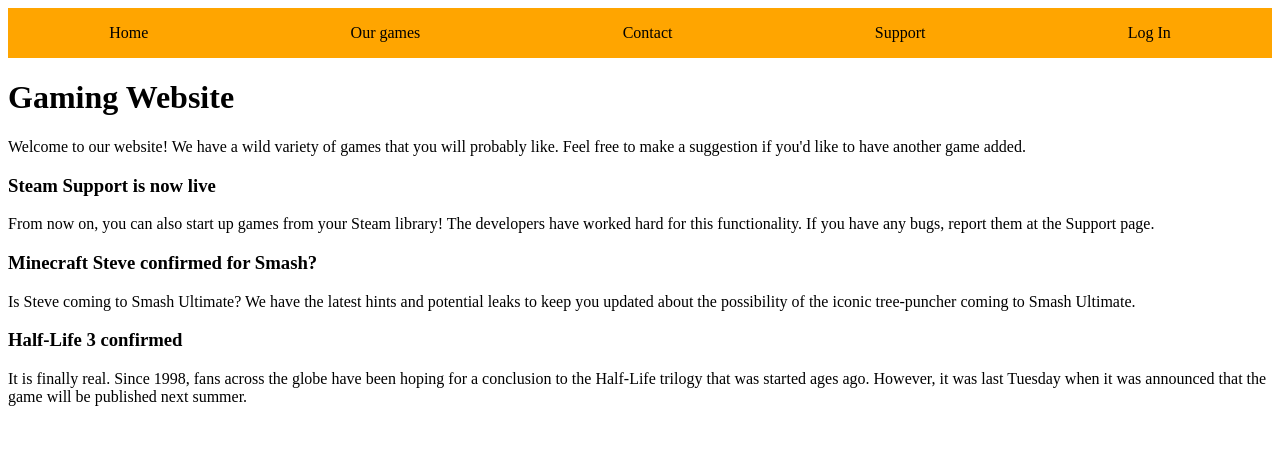
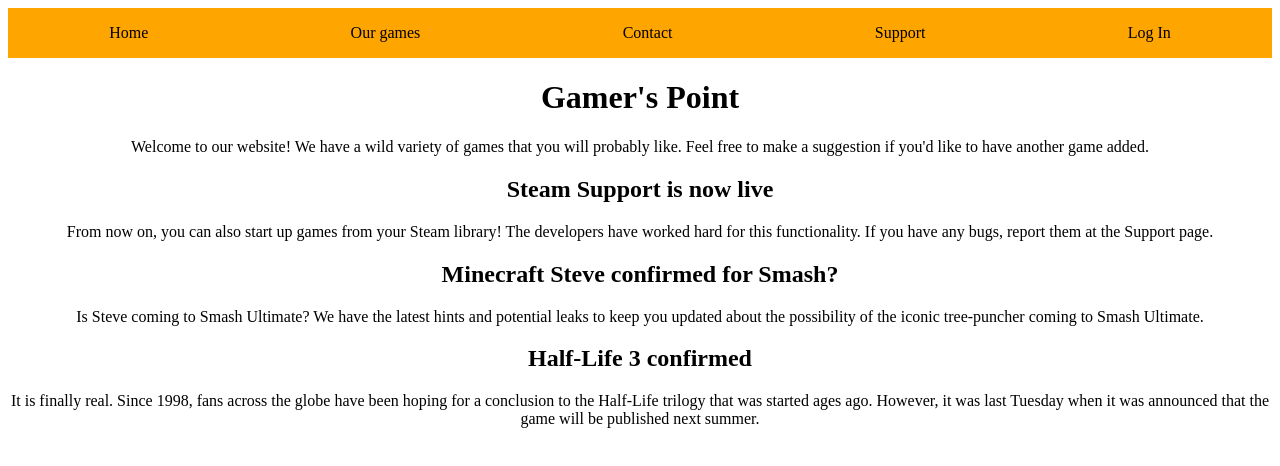
Before and after one commit to Joshuavdbout/Gaming-navbar-1deb942f, a plain HTML site: page index.html in a window 1280 px wide. Drawn offline with Linux system fonts and the light colour scheme.

Commit message:
Updated Style

```diff
--- a/index.html
+++ b/index.html
@@ -11,6 +11,7 @@
 </head>
 
 <body>
+
     <div class="navbar">
         <p>Home</p>
         <p>Our games</p>
@@ -18,16 +19,16 @@
         <p>Support</p>
         <p>Log In</p>
     </div>
-
+<center>
     <div class="content">
-        <h1>Gaming Website</h1>
+        <h1>Gamer's Point</h1>
         <p>
             Welcome to our website! We have a wild variety of games that you will probably like.
             Feel free to make a suggestion if you'd like to have another game added.
         </p>
 
         <div class="news">
-            <h3>Steam Support is now live</h3>
+            <h2>Steam Support is now live</h2>
             <p>
                 From now on, you can also start up games from your Steam library!
                 The developers have worked hard for this functionality.
@@ -35,7 +36,7 @@
             </p>
         </div>
         <div class="news">
-            <h3>Minecraft Steve confirmed for Smash?</h3>
+            <h2>Minecraft Steve confirmed for Smash?</h2>
             <p>
                 Is Steve coming to Smash Ultimate?
                 We have the latest hints and potential leaks to keep you
@@ -44,7 +45,7 @@
             </p>
         </div>
         <div id="breaking" class="news">
-            <h3>Half-Life 3 confirmed</h3>
+            <h2>Half-Life 3 confirmed</h2>
             <p>
                 It is finally real. Since 1998, fans across the globe have been
                 hoping for a conclusion to the Half-Life trilogy that was started
@@ -53,7 +54,8 @@
                 will be published next summer.
             </p>
         </div>
-    </div>
+	</div>
+</center>
 </body>
 
 </html>
```
